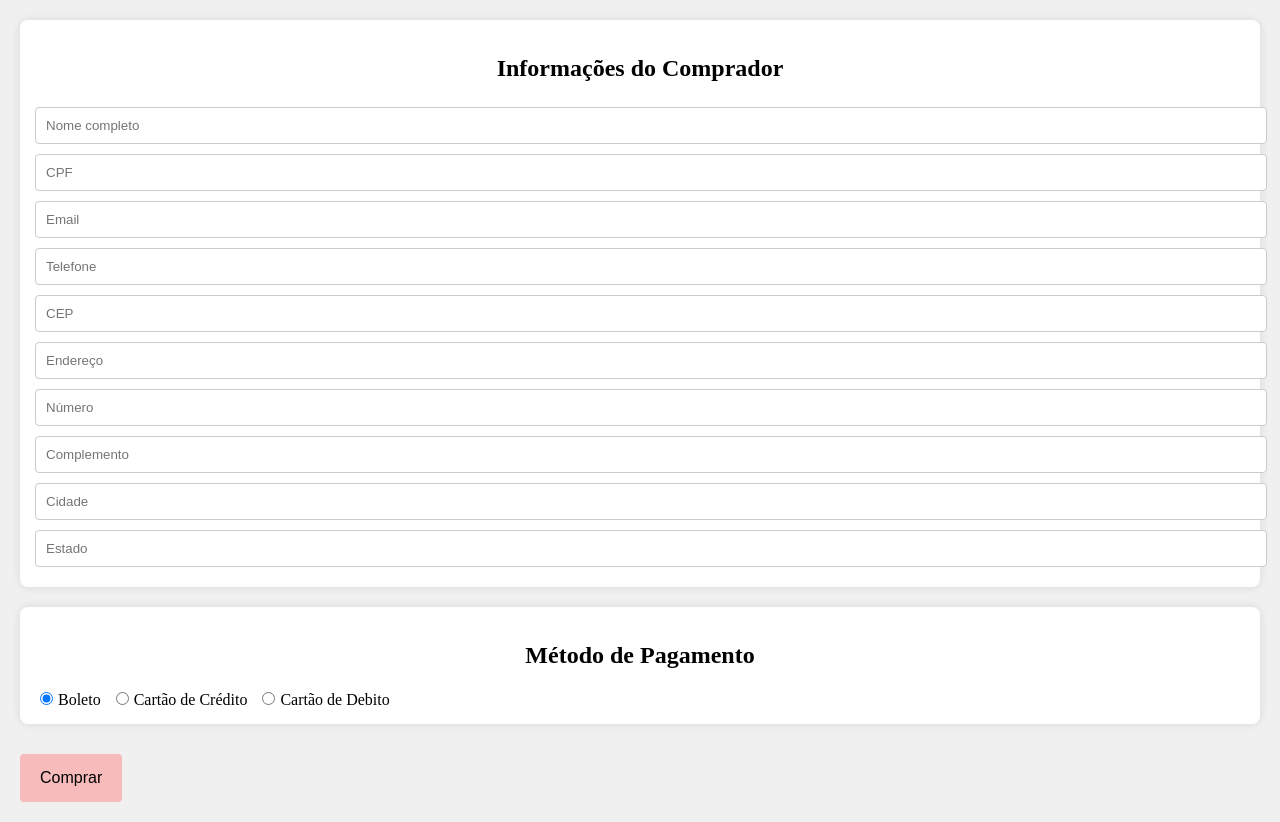
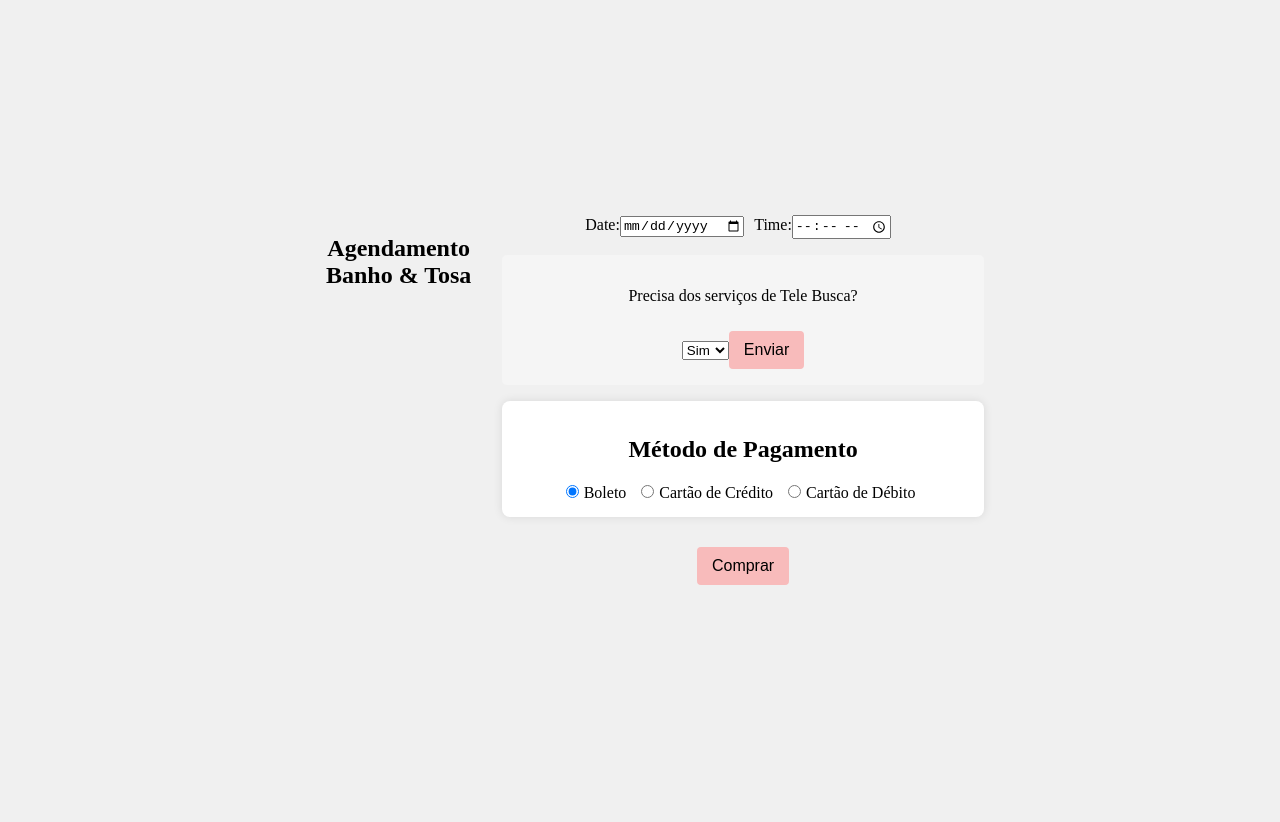
Before and after one commit to louisecerezini/pet-shop, a React (Vite) app: page /agendamentos in a window 1280 px wide. After the commit the page ends 800 px from the top, so only its background shows below. Built offline with nearby package versions, Linux system fonts and the light colour scheme.

Commit message:
terminando a ultima tela

```diff
--- a/package.json
+++ b/package.json
@@ -15,8 +15,10 @@
     "@mui/icons-material": "^5.14.16",
     "@mui/material": "^5.14.17",
     "react": "^18.2.0",
+    "react-datepicker": "^4.21.0",
     "react-dom": "^18.2.0",
-    "react-router-dom": "^6.18.0"
+    "react-router-dom": "^6.18.0",
+    "react-time-picker": "^6.5.2"
   },
   "devDependencies": {
     "@types/react": "^18.2.15",
--- a/src/components/Agendamentos.jsx
+++ b/src/components/Agendamentos.jsx
@@ -2,125 +2,72 @@ import React, { useState } from 'react';
 import '../css/Agendamentos.css';
 
 
+
 function Agendamentos() {
   // Supondo que você tenha um estado para os detalhes do comprador
-  const [comprador, setComprador] = useState({
-    nome: '',
-    cpf: '',
-    email: '',
-    telefone: '',
-    cep: '',
-    endereco: '',
-    numero: '',
-    complemento: '',
-    cidade: '',
-    estado: '',
-  });
 
-  // E um estado para o método de pagamento
-  const [metodoPagamento, setMetodoPagamento] = useState('boleto'); // 'boleto' ou 'cartao'
 
-  // Handler para mudanças nos inputs
+  const [metodoPagamento, setMetodoPagamento] = useState('boleto');
+  const [selectedDate, setSelectedDate] = useState('');
+  const [selectedTime, setSelectedTime] = useState('');
+
+  // Handler for input changes
   const handleChange = (e) => {
     const { name, value } = e.target;
-    setComprador(prevState => ({ ...prevState, [name]: value }));
+    setComprador((prevState) => ({ ...prevState, [name]: value }));
   };
 
-  // Handler para mudar o método de pagamento
+  // Handler to change payment method
   const handlePaymentChange = (e) => {
     setMetodoPagamento(e.target.value);
   };
 
-  // Handler para o formulário de submissão
+  // Form submission handler
   const handleSubmit = (e) => {
     e.preventDefault();
-    // Aqui você faria a lógica para processar os dados do agendamento, como enviar para uma API
+    console.log('Date selected:', selectedDate);
+    console.log('Time selected:', selectedTime);
+    // Logic to handle submission goes here
   };
 
   return (
+    <div className="agendamento-container">
+      <h2>Agendamento Banho & Tosa</h2>
+      <form onSubmit={handleSubmit}>
+        {/* Buyer information section */}
+        {/* ... add input fields for buyer details here ... */}
 
-      <div className="agendamento-container">
-        <form onSubmit={handleSubmit}>
-          {/* Seção de informações do comprador */}
-          <div className="comprador-info">
-          <h2>Informações do Comprador</h2>
+        {/* Date and Time Selection */}
+        <label>
+          Date:
+          <input
+            type="date"
+            value={selectedDate}
+            onChange={(e) => setSelectedDate(e.target.value)}
+          />
+        </label>
+        <label>
+          Time:
+          <input
+            type="time"
+            value={selectedTime}
+            onChange={(e) => setSelectedTime(e.target.value)}
+          />
+        </label>
 
-            <input
-              type="text"
-              name="nome"
-              placeholder="Nome completo"
-              value={comprador.nome}
-              onChange={handleChange}
-            />
-            <input
-              type="text"
-              name="cpf"
-              placeholder="CPF"
-              value={comprador.cpf}
-              onChange={handleChange}
-            />
-            <input
-              type="email"
-              name="email"
-              placeholder="Email"
-              value={comprador.email}
-              onChange={handleChange}
-            />
-            <input
-              type="tel"
-              name="telefone"
-              placeholder="Telefone"
-              value={comprador.telefone}
-              onChange={handleChange}
-            />
-            <input
-              type="text"
-              name="cep"
-              placeholder="CEP"
-              value={comprador.cep}
-              onChange={handleChange}
-            />
-            <input
-              type="text"
-              name="endereco"
-              placeholder="Endereço"
-              value={comprador.endereco}
-              onChange={handleChange}
-            />
-            <input
-              type="text"
-              name="numero"
-              placeholder="Número"
-              value={comprador.numero}
-              onChange={handleChange}
-            />
-            <input
-              type="text"
-              name="complemento"
-              placeholder="Complemento"
-              value={comprador.complemento}
-              onChange={handleChange}
-            />
-            <input
-              type="text"
-              name="cidade"
-              placeholder="Cidade"
-              value={comprador.cidade}
-              onChange={handleChange}
-            />
-            <input
-              type="text"
-              name="estado"
-              placeholder="Estado"
-              value={comprador.estado}
-              onChange={handleChange}
-            />
+        {/* Tele search services */}
+        <div className="tele-busca">
+          <p> Precisa dos serviços de Tele Busca?</p>
+          <select>
+            <option value = 'Sim'> Sim</option>
+            <option value = 'Não'> Não</option>
+          </select>
+          <button type="submit">Enviar</button>
         </div>
 
-          {/* Seção de método de pagamento */}
+        {/* Payment Method Section */}
         <div className="pagamento-info">
           <h2>Método de Pagamento</h2>
-
           <label>
             <input
               type="radio"
@@ -145,20 +92,18 @@ function Agendamentos() {
             <input
               type="radio"
               name="metodoPagamento"
-                value="cartao"
-                checked={metodoPagamento === 'cartao'}
+              value="debito" // Fixed value to "debito" for debit card
+              checked={metodoPagamento === 'debito'}
               onChange={handlePaymentChange}
             />
-              Cartão de Debito
+            Cartão de Débito
           </label>
         </div>
 
-          {/* Botão de submissão */}
         <button type="submit">Comprar</button>
       </form>
     </div>
   );
 }
 
-
 export default Agendamentos;
--- a/src/components/TelaInicial.jsx
+++ b/src/components/TelaInicial.jsx
@@ -21,15 +21,15 @@ function TelaInicial() {
   };
 
   const goToFood = () => {
-    navigate('/racaoseca');
+    navigate('/telaracaoseca');
   };
 
 const goToFood2 = () => {
-    navigate('/racaoumida');
+    navigate('/telaracaoumida');
   };
 
   const goToFood3 = () => {
-    navigate('/banhoetosa');
+    navigate('/banhotosa');
   };
 
   return (
--- a/src/css/Agendamentos.css
+++ b/src/css/Agendamentos.css
@@ -2,6 +2,7 @@
   display: flex;
   justify-content: space-between;
   padding: 20px;
+  text-align: center;
 }
 
 /* Estilos para as informações do comprador e método de pagamento */
@@ -22,7 +23,7 @@ input[type="text"],
 input[type="email"],
 input[type="tel"],
 input[type="number"] {
-  width: 100%;
+  width: 90%;
   padding: 10px;
   margin: 5px 0;
   border: 1px solid #ccc;
@@ -33,7 +34,7 @@ input[type="number"] {
 button[type="submit"] {
   background-color:  #f8bbbb;
   color: black;
-  padding: 15px 20px;
+  padding: 10px 15px;
   border: none;
   border-radius: 4px;
   cursor: pointer;
@@ -58,4 +59,114 @@ input[type="radio"] {
   }
 }
 
-/* Adicione estilos adicionais abaixo conforme necessário */
+.tele-busca {
+  margin: 1em 0;
+  padding: 1em;
+  background-color: #f5f5f5; /* Light grey background for the section */
+  border-radius: 5px;
+}
+
+.tele-busca label {
+  display: flex;
+  align-items: center; /* Aligns the checkbox and label text vertically */
+  cursor: pointer; /* Changes cursor to pointer when hovering over the label */
+  font-size: 1em; /* Adjust font size as needed */
+}
+
+.tele-busca input[type="checkbox"] {
+  margin-right: 1em; /* Adds some space between the checkbox and the label text */
+  cursor: pointer; /* Changes cursor to pointer when hovering over the checkbox */
+}
+
+/* Custom styles for the checkbox */
+.tele-busca input[type="checkbox"] {
+  appearance: none; /* Removes default styling */
+  background-color: #fff; /* White background */
+  margin: 0;
+  font: inherit;
+  color: currentColor;
+  width: 1em; /* Width of the custom checkbox */
+  height: 1em; /* Height of the custom checkbox */
+  border: 1px solid #ccc; /* Border color */
+  border-radius: 4px; /* Rounded borders */
+  transform: translateY(-0.075em); /* Align checkbox */
+  display: grid;
+  place-content: center;
+}
+
+/* Custom styles for when the checkbox is checked */
+.tele-busca input[type="checkbox"]:checked::before {
+  content: "✓"; /* Custom checkmark */
+  font-size: 1.5em; /* Size of the checkmark */
+  color: #4CAF50; /* Checkmark color */
+}
+
+/* Styles for the date picker container */
+.date-picker-container {
+  margin-bottom: 1rem;
+  position: relative;
+}
+
+/* Styles for the date picker label */
+.date-picker-container label {
+  display: block;
+  margin-bottom: .5rem;
+  color: #333;
+  font-weight: bold;
+}
+
+/* Styles for the date picker input field */
+.react-datepicker-wrapper {
+  width: 100%;
+}
+
+.react-datepicker__input-container input {
+  width: 100%;
+  padding: 0.5rem;
+  font-size: 1rem;
+  border: 1px solid #ced4da;
+  border-radius: 0.25rem;
+  height: 2.5rem;
+  box-sizing: border-box;
+}
+
+/* Styles for the date picker pop-up */
+.react-datepicker {
+  font-size: 1rem;
+  border: none;
+  border-radius: 0.3rem;
+  box-shadow: 0 0.5rem 1.2rem rgba(0, 0, 0, 0.1);
+}
+
+.react-datepicker__header {
+  background-color: #fff;
+  border-bottom: none;
+}
+
+.react-datepicker__current-month,
+.react-datepicker-time__header,
+.react-datepicker-year-header {
+  color: #333;
+}
+
+.react-datepicker__day-name,
+.react-datepicker__day,
+.react-datepicker__time-name {
+  color: #333;
+}
+
+.react-datepicker__day--selected,
+.react-datepicker__day--in-range,
+.react-datepicker__day--in-selecting-range {
+  background-color: #007bff;
+  color: white;
+}
+
+.react-datepicker__day--keyboard-selected {
+  background-color: #cccccc;
+  color: #333;
+}
+
+.react-datepicker__day--outside-month {
+  color: #757575;
+}
```
Also changed, not shown: 1 other file (tests, documents, lock files or other folders). Lines whose indentation alone changed are shown as unchanged.
